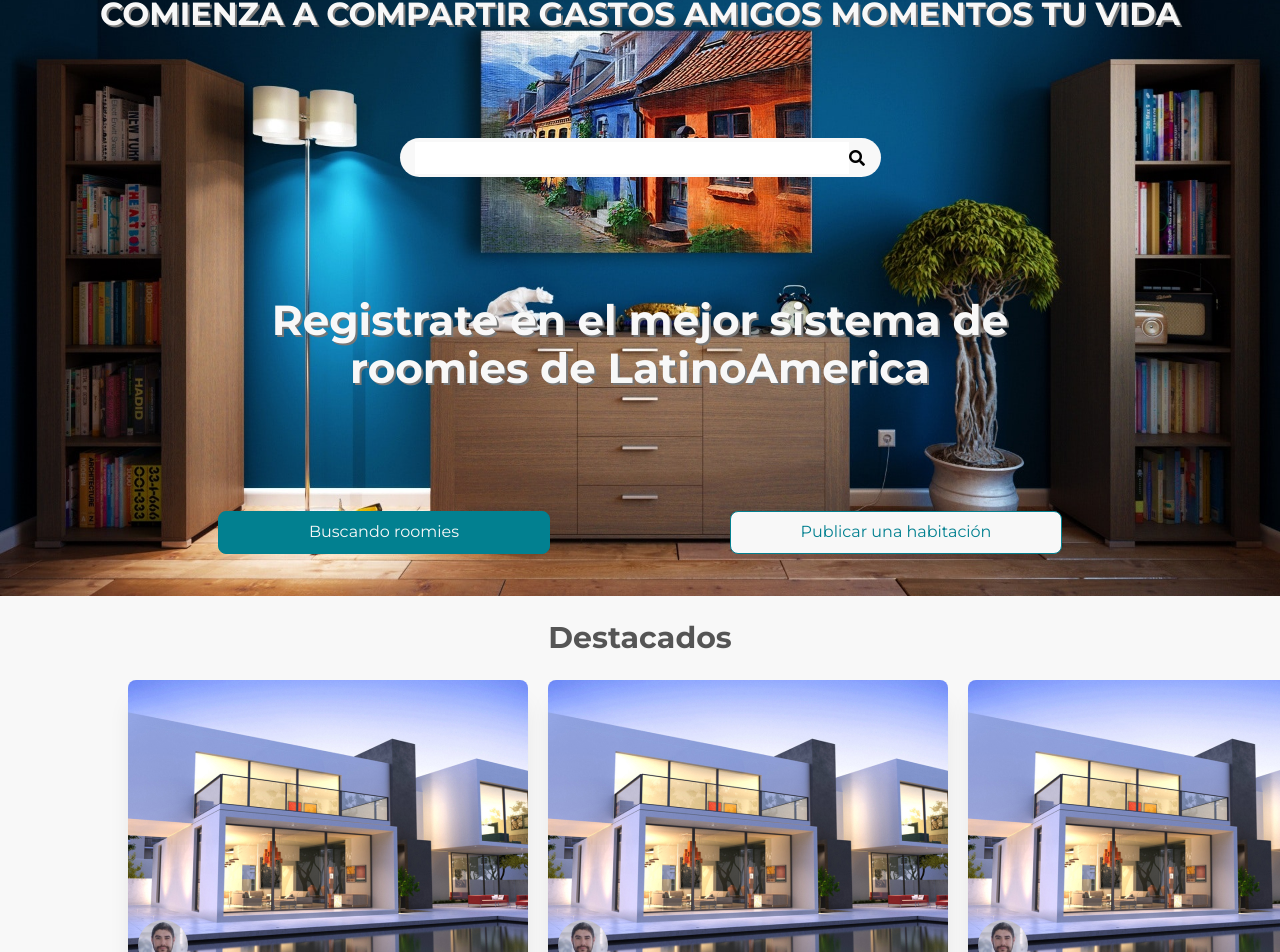
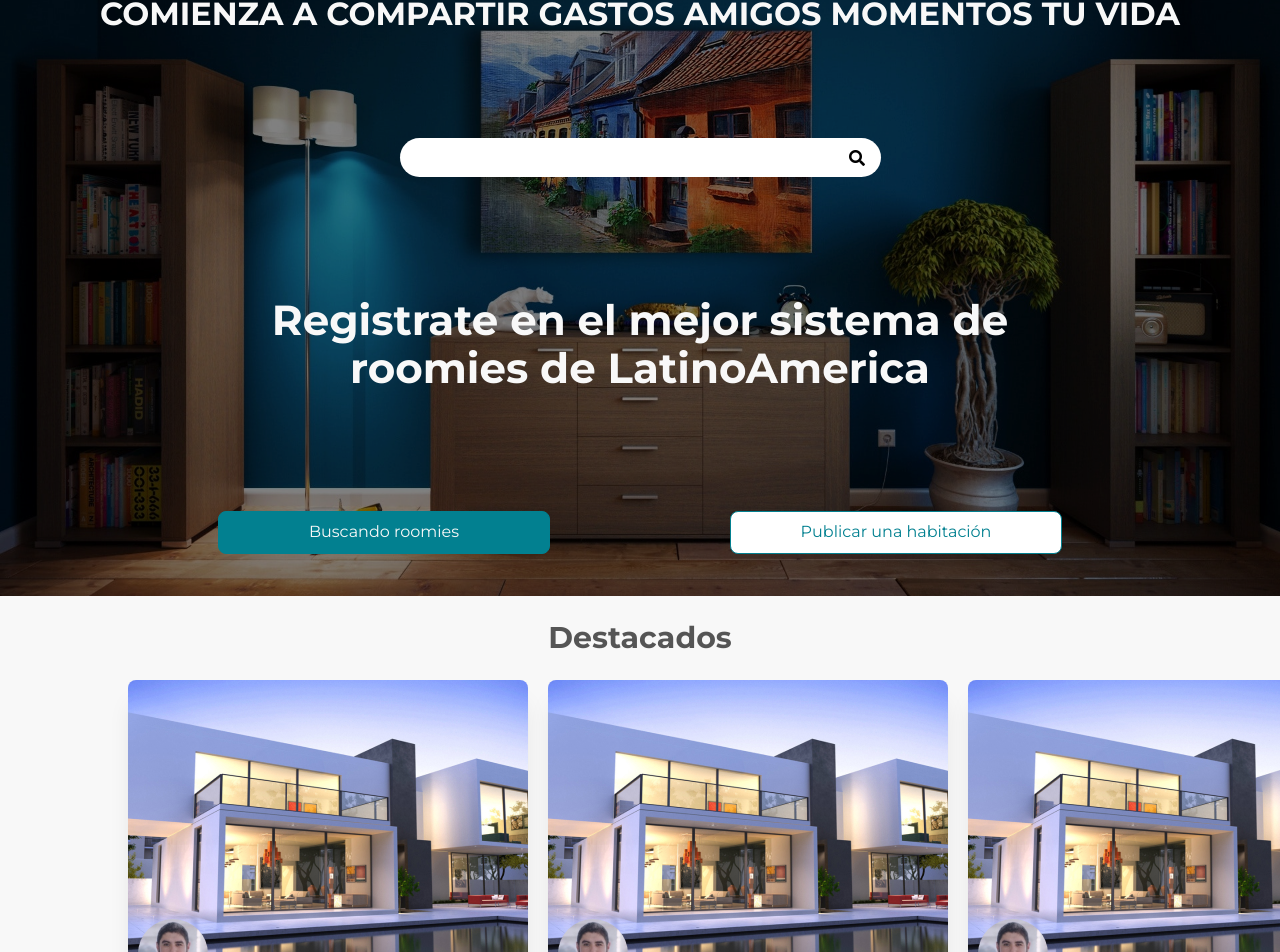
Before and after one commit to camiloVelandia/sleepSharingApp, a React app: page / in a window 1280 px wide. Shown: the part 164-1116 px from the top of the page. Built offline with nearby package versions, Linux system fonts and the light colour scheme.

Commit message:
basic structures of react router finished

```diff
--- a/package.json
+++ b/package.json
@@ -23,6 +23,7 @@
     "react-dom": "16.13.1",
     "react-redux": "^7.2.0",
     "react-router": "^5.2.0",
+    "react-router-dom": "^5.2.0",
     "redux": "^4.0.5",
     "styled-components": "^5.1.1",
     "swiper": "^6.0.0"
--- a/src/components/Cards/index.js
+++ b/src/components/Cards/index.js
@@ -1,14 +1,16 @@
 import React from 'react';
 import useLazyload from '../../hooks/useLazyLoad'
 import {
-  Bgimg,
   Detailscards,
   Imgprofile,
   Card,
   Services,
-  Heart
+  ImgCover,
+  Heart,
 } from './styles';
 import Imageprofile from '../../../static/profile.jpg'
+import Rectangle_13 from '../../../static/Rectangle_13.jpg'
+
 
 const Cards = () => {
   const {$element, show} = useLazyload()
@@ -17,9 +19,8 @@ const Cards = () => {
       { show
         ?(
           <>
-            <Bgimg>
-              <Imgprofile src={Imageprofile} alt="" />
-            </Bgimg>
+            <ImgCover loading="lazy" src={Rectangle_13} alt="" />
+            <Imgprofile loading="lazy" src={Imageprofile} alt="" />
             <Detailscards>
               <p>
                 <i className="fas fa-map-marker-alt" />
--- a/src/components/Cards/styles.js
+++ b/src/components/Cards/styles.js
@@ -1,5 +1,12 @@
 import styled from 'styled-components';
-import  cardsimg from '../../../static/Rectangle_13.jpg'
+
+
+
+export const ImgCover = styled.img`
+  object-fit:cover;
+  border-radius:8px 8px 0 0;
+  min-width:100%;
+`
 
 export const Card = styled.div`
   min-height:300px;
@@ -8,24 +15,14 @@ export const Card = styled.div`
 `
 
 
-export const Bgimg = styled.div`
-  border-radius:8px 8px 0 0;
-  background-image:url(${cardsimg});
-  background-repeat:no-repeat;
-  background-size:cover;
-  background-position:center center;
-  display:flex;
-  align-items:flex-end;
-  height:300px;
-  width:400px;
-`
+
 
 
 export const Imgprofile = styled.img`
   border-radius:50%;
-  height:50px;
-  width:50px;
-  margin:10px;
+  height:70px;
+  width:70px;
+  margin:-70px 10px 10px 10px;
 `
 
 export const Detailscards = styled.div`
--- a/src/components/Hero/index.js
+++ b/src/components/Hero/index.js
@@ -3,7 +3,7 @@ import {HeroSearch, ButtonContainer, Search} from './styles'
 
 const Hero=()=>{
   return(
-    <HeroSearch>
+    <HeroSearch className="hola">
       <h1>
         ENCUENTRA ROOMIES Y APARTAMENTOS EN ARRIENDO Y
         <br />
--- a/src/components/Hero/styles.js
+++ b/src/components/Hero/styles.js
@@ -3,25 +3,33 @@ import  heroImage from '../../../static/hero_image.png'
 
 
 export const HeroSearch = styled.div`
-  background-image:url(${heroImage});
-  background-repeat:no-repeat;
-  background-size:cover;
-  background-position:center center;
   height:700px;
   display:flex;
   flex-direction:column;
   align-items:center;
   justify-content:space-around;
+  position: relative;
+  &:before{
+    content: '';
+    position:absolute;
+    width:100%;
+    height:100%;
+    background-image:url(${heroImage});
+    background-repeat:no-repeat;
+    background-size:cover;
+    background-position:center center;
+    filter:brightness(0.5);
+  }
   & h1{
-    text-shadow: 2px 2px var(--dark3-color);
     color:var(--bg-color);
     text-align:center;
+    position:relative;
   }
   & h2{
-    text-shadow: 2px 2px var(--dark3-color);
     color:var(--bg-color);
     text-align:center;
     font-size:42px;
+    position:relative;
   }
 `
 
@@ -30,10 +38,11 @@ export const Search= styled.div`
   border-radius:20px;
   height:39px;
   width:481px;
-  background-color:var(--bg-color);
+  background-color:white;
   display:flex;
   justify-content:center;
   align-items:center;
+  position:relative;
   & input{
     border:none;
     height:30px;
@@ -48,6 +57,7 @@ export const ButtonContainer =styled.div`
   display:flex;
   width:80vw;
   justify-content:space-around;
+  position:relative;
   & a{
     display:flex;
     align-items:center;
@@ -55,7 +65,7 @@ export const ButtonContainer =styled.div`
     height:41px;
     width:330px;
     justify-content:center;
-    background-color:var(--bg-color);
+    background-color:white;
     color:var(--accet1-color);
     text-decoration:none;
     border-radius:8px;
--- a/src/container/App.jsx
+++ b/src/container/App.jsx
@@ -1,5 +1,5 @@
 import React from 'react';
-
+import {BrowserRouter, Switch, Route} from 'react-router-dom'
 import GlobalStyle from '../GlobalStyles';
 
 import Header from '../components/Header';
@@ -24,23 +24,17 @@ const App = () => {
     <>
       <GlobalStyle />
       <Header />
-
       <Hero />
-
-      <CardContainer />
-      <Prom />
-      <Contact />
-      {/* <Details /> */}
-      {/* <Carousel /> */}
-      {/* <Login /> */}
-      <Footer />
-      {/* <Cards /> */}
-      {/* <PageNotFound /> */}
-      {/* <Register /> */}
-      {/* <Banner /> */}
-      {/* <RegisterRoom /> */}
-
-      {/* <Sppiner /> */}
+      <BrowserRouter>
+        <Switch>
+          <Route path="/">
+            <CardContainer />
+            <Prom />
+            <Contact />
+          </Route>
+        </Switch>
+        <Footer />
+      </BrowserRouter>
     </>
   );
 };
```
Also changed, not shown: static/Ellipse 1.png (deleted), 1 other file (tests, documents, lock files or other folders).
